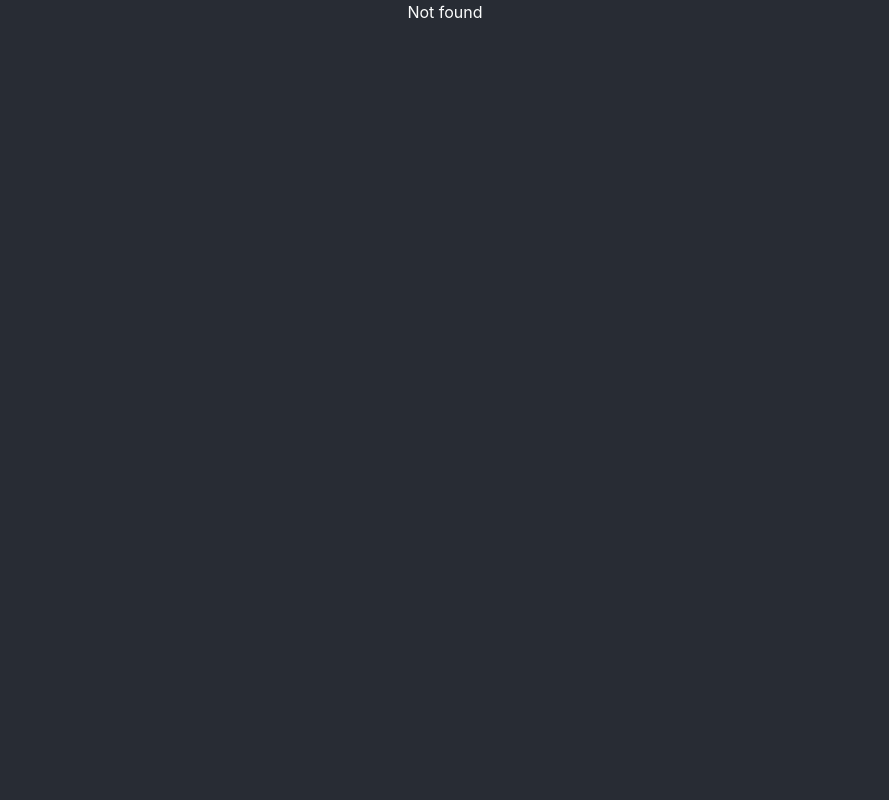
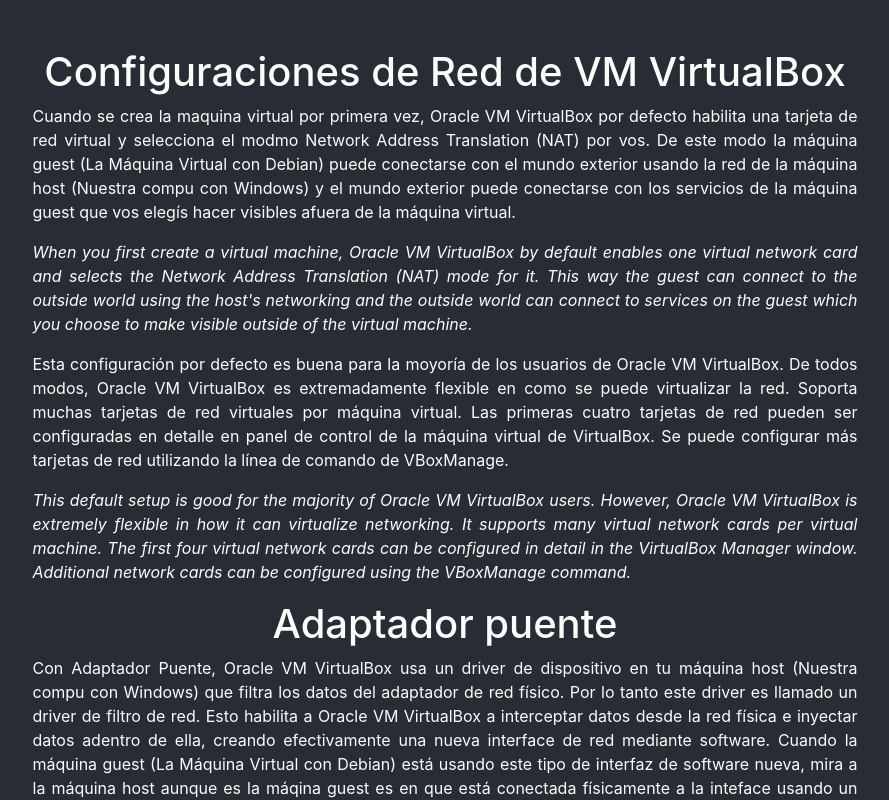
Before and after one commit to shaaiii/cursos-5to-tic, a React (Create React App) app: page /cursos-5to-tic/ss-oo-3/ssh in a window 1280 px wide. Shown: the top 800 px of the page, without its empty margins (195-1084 px from the left). Built offline with nearby package versions, Linux system fonts and the light colour scheme.

Commit message:
Added Sistemas Operativos 3 and SSH page to website

```diff
--- a/src/App.js
+++ b/src/App.js
@@ -3,9 +3,16 @@
 
 import './styles.scss'
 
+import Home from './components/Home';
+
+// Desarrollo Web
 import { DesarrolloWeb, Clase2 as DesWebClase2, Git } from './components/desarrollo-web/DesarrolloWeb';
-import Home from './components/Home';
+
+// Sistemas Operativos 2
 import { SistemasOperativos, Clase3Repaso, ElShell, BasicCommands, TrabajoBasicCommands } from './components/sistemas-operativos/SistemasOperativos';
+
+// Sistemas Operativos 3
+import Ssh from './components/ss-oo-3/Ssh';
 
 class App extends Component {
   render() {
@@ -15,14 +22,23 @@
         <Router basename='/cursos-5to-tic'>
           <Switch>
             <Route exact path='/' component={Home} />
+
+            {/* Desarrollo Web */}
             <Route exact path='/des-web' component={DesarrolloWeb} />
             <Route path='/des-web/clase2' component={DesWebClase2}/>
             <Route path='/des-web/git' component={Git} />
+
+            {/* Sistemas Operativos 2 */}
             <Route exact path='/ss-oo' component={SistemasOperativos} />
             <Route path='/ss-oo/clase-3-repaso' component={Clase3Repaso} />
             <Route path='/ss-oo/el-shell' component={ElShell} />
             <Route exact path='/ss-oo/basic-commands' component={BasicCommands} />
             <Route path='/ss-oo/basic-commands/task' component={TrabajoBasicCommands} />
+
+            {/* Sistemas Operativos 3 */}
+            <Route exact path='/ss-oo-3/ssh' component={Ssh}/>
+
+            {/* NOT FOUND 404 */}
             <Route render={() => <p>Not found</p> } />
           </Switch>
         </Router>
--- a/src/components/sistemas-operativos/TrabajoBasicCommands.js
+++ b/src/components/sistemas-operativos/TrabajoBasicCommands.js
@@ -14,7 +14,7 @@
   return (
     <div>
       <div style={{textAlign: 'left'}}>
-        <BackButton to={props.history.goBack} />
+        <BackButton to={goBackTo} />
       </div>
       <iframe
         style={{marginTop: '2em'}}
--- /dev/null
+++ b/src/components/ss-oo-3/Ssh.js
@@ -0,0 +1,31 @@
+import React from 'react';
+
+import './Ssh.scss';
+
+export default function Ssh (props) {
+  return (
+    <div className='ssh-container'>
+      <div className="container">
+        <div className="row justify-content-center">
+          <div className="col-10 col-xl-9 pt-5">
+
+            <h1>Configuraciones de Red de VM VirtualBox</h1>
+
+            <p>Cuando se crea la maquina virtual por primera vez, Oracle VM VirtualBox por defecto habilita una tarjeta de red virtual y selecciona el modmo Network Address Translation (NAT) por vos. De este modo la máquina guest (La Máquina Virtual con Debian) puede conectarse con el mundo exterior usando la red de la máquina host (Nuestra compu con Windows) y el mundo exterior puede conectarse con los servicios de la máquina guest que vos elegís hacer visibles afuera de la máquina virtual.</p>
+            <p><i>When you first create a virtual machine, Oracle VM VirtualBox by default enables one virtual network card and selects the Network Address Translation (NAT) mode for it. This way the guest can connect to the outside world using the host's networking and the outside world can connect to services on the guest which you choose to make visible outside of the virtual machine.</i></p>
+
+            <p>Esta configuración por defecto es buena para la moyoría de los usuarios de Oracle VM VirtualBox. De todos modos, Oracle VM VirtualBox es extremadamente flexible en como se puede virtualizar la red. Soporta muchas tarjetas de red virtuales por máquina virtual. Las primeras cuatro tarjetas de red pueden ser configuradas en detalle en panel de control de la máquina virtual de VirtualBox. Se puede configurar más tarjetas de red utilizando la línea de comando de VBoxManage.</p>
+            <p><i>This default setup is good for the majority of Oracle VM VirtualBox users. However, Oracle VM VirtualBox is extremely flexible in how it can virtualize networking. It supports many virtual network cards per virtual machine. The first four virtual network cards can be configured in detail in the VirtualBox Manager window. Additional network cards can be configured using the VBoxManage command.</i></p>
+
+            <h1>Adaptador puente</h1>
+
+            <p>Con Adaptador Puente, Oracle VM VirtualBox usa un driver de dispositivo en tu máquina host (Nuestra compu con Windows) que filtra los datos del adaptador de red físico. Por lo tanto este driver es llamado un driver de filtro de red. Esto habilita a Oracle VM VirtualBox a interceptar datos desde la red física e inyectar datos adentro de ella, creando efectivamente una nueva interface de red mediante software. Cuando la máquina guest (La Máquina Virtual con Debian) está usando este tipo de interfaz de software nueva, mira a la máquina host aunque es la máqina guest es en que está conectada físicamente a la inteface usando un cable de red. La máquina host puede mandar datos a la máquina guest a travez de esa interfaz y recibir datos de ella. Esto significa que vos podes configurar el ruteo y el puente entre la máquina guest y el resto de tu red. </p>
+            <p><i>With bridged networking, Oracle VM VirtualBox uses a device driver on your host system that filters data from your physical network adapter. This driver is therefore called a net filter driver. This enables Oracle VM VirtualBox to intercept data from the physical network and inject data into it, effectively creating a new network interface in software. When a guest is using such a new software interface, it looks to the host system as though the guest were physically connected to the interface using a network cable. The host can send data to the guest through that interface and receive data from it. This means that you can set up routing or bridging between the guest and the rest of your network.</i></p>
+
+            <p>Para más información visitar <a href="https://www.virtualbox.org/manual/UserManual.html#network_bridged" target='_blank' rel='noopener noreferrer'>ESTA</a> página</p>
+          </div>
+        </div>
+      </div>
+    </div>
+  )
+}
--- /dev/null
+++ b/src/components/ss-oo-3/Ssh.scss
@@ -0,0 +1,8 @@
+@import '../../styles.scss';
+
+.ssh-container {
+  background-color: $darkColor;
+  p {
+    text-align: justify;
+  }
+}
```
